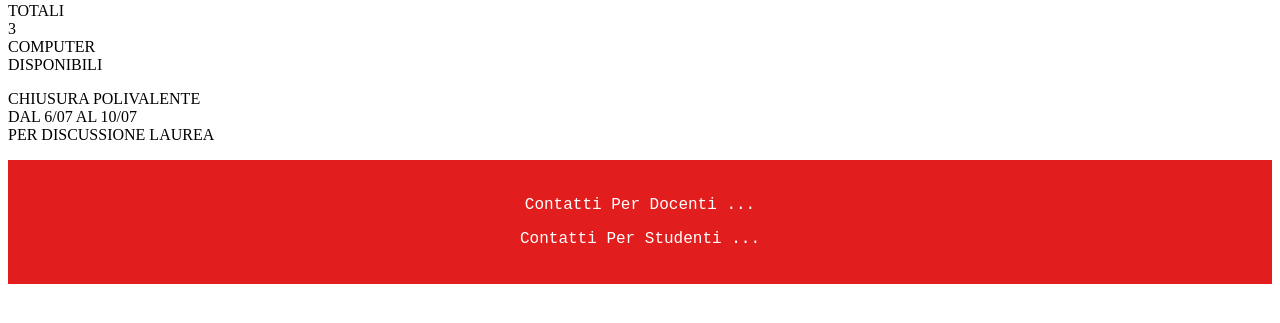
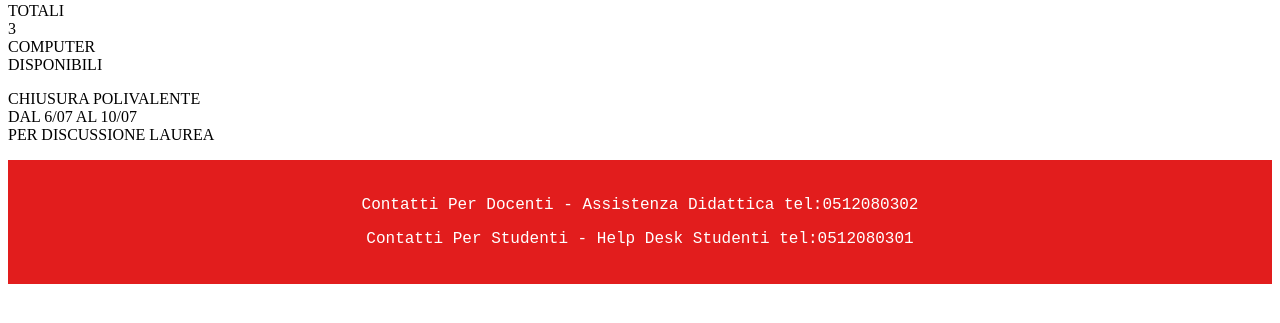
Before and after one commit to GiovanniRava/progettoWeb, a PHP site: page /polivalente.php in a window 1280 px wide. Shown: the part 324-647 px from the top of the page. Run offline with PHP 8.4, Linux system fonts and the light colour scheme.

Commit message:
changed footer

```diff
--- a/src/polivalente.php
+++ b/src/polivalente.php
@@ -57,9 +57,9 @@
 
         </main>
 
-        <footer class="footer-contatti">
-            <p>Contatti Per Docenti ...</p>
-            <p>Contatti Per Studenti ...</p>
+        <footer>
+            <p>Contatti Per Docenti - Assistenza Didattica tel:0512080302</a></p>
+            <p>Contatti Per Studenti - Help Desk Studenti tel:0512080301 </a></p>
         </footer>
 
     </div>
```
